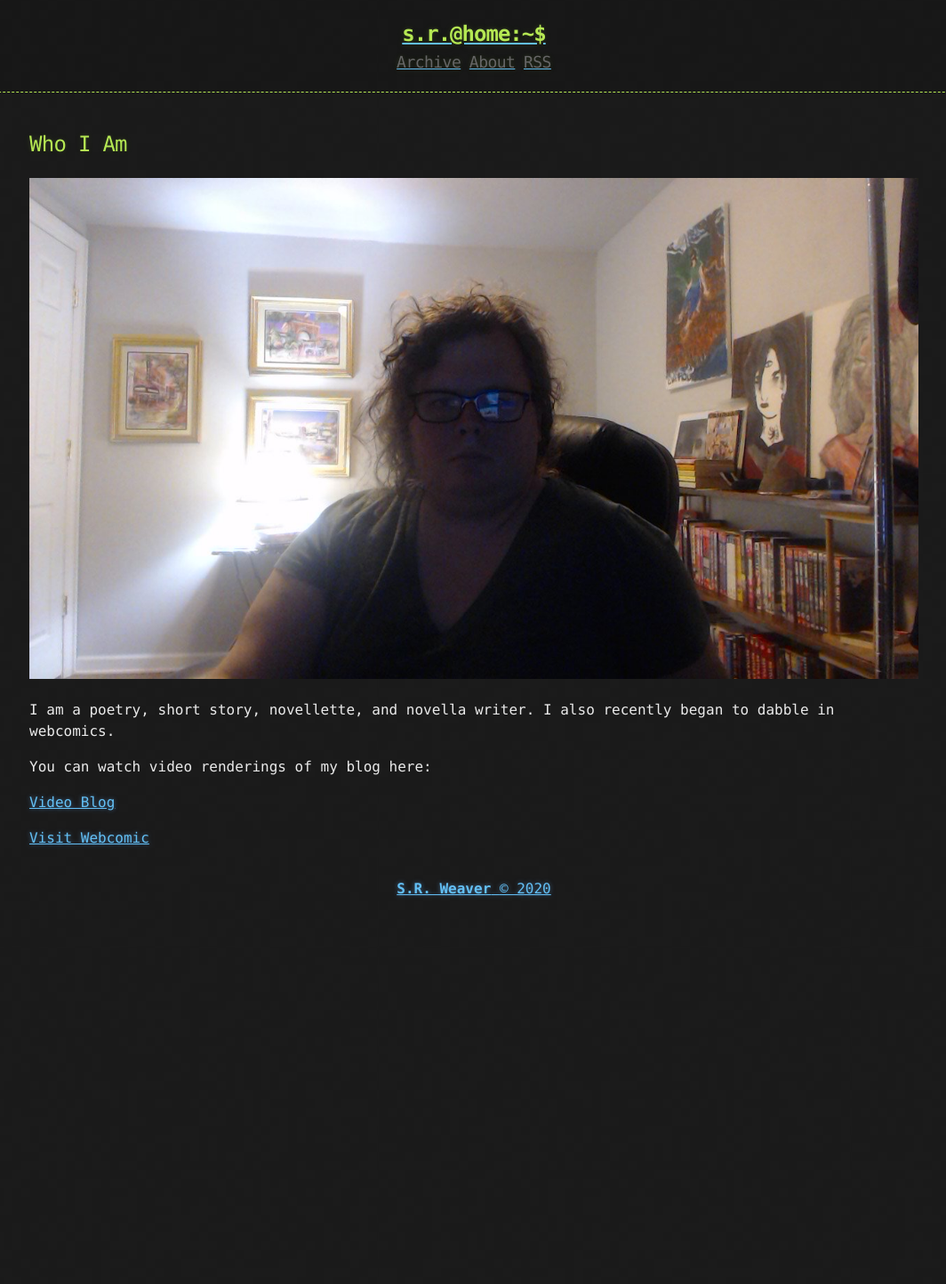
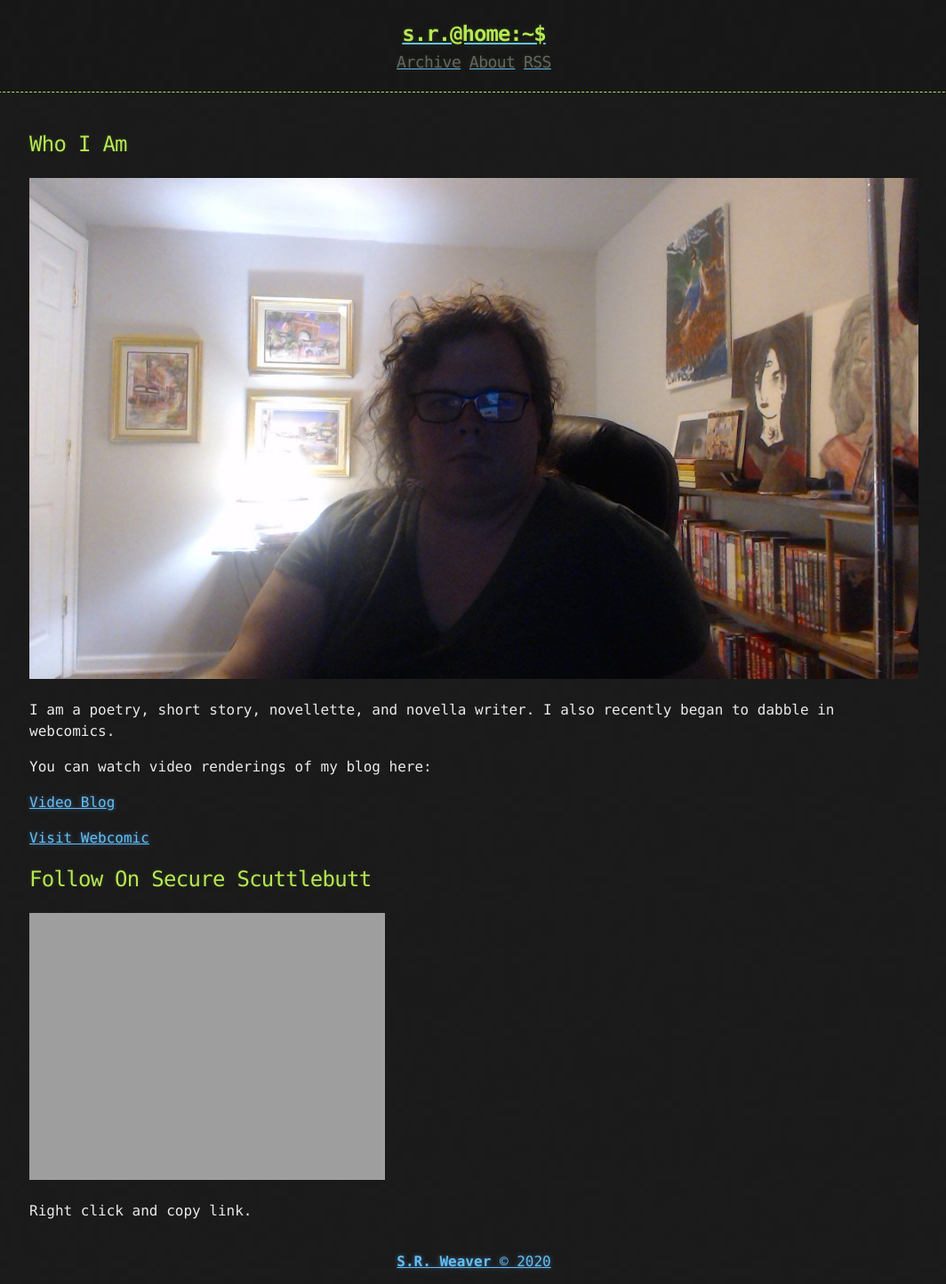
Before and after one commit to LWFlouisa/WeaverBlog, a Jekyll site: the page built from about.md, in a window 1280 px wide. Shown: the whole page at 89% size, without its empty margins (107-1171 px from the left). Built offline with Jekyll 4.4.1, drawn with Linux system fonts in a browser that asks for light colours; before the commit the page ends 1024 px from its top, so only the background shows below that.

Commit message:
Update about.md

```diff
--- a/about.md
+++ b/about.md
@@ -12,3 +12,8 @@ You can watch video renderings of my blog here:
 [Video Blog](https://video.ploud.jp/video-channels/mytalkshow)
 
 [Visit Webcomic](https://lwflouisa.github.io/uploadedfairyalt/)
+
+## Follow On Secure Scuttlebutt
+![Link](@H4fKJHFdHtkO3OVgxwfSkzM2nhKB5PAhNxeJ3jJjDLs=.ed25519)
+
+Right click and copy link.
```
